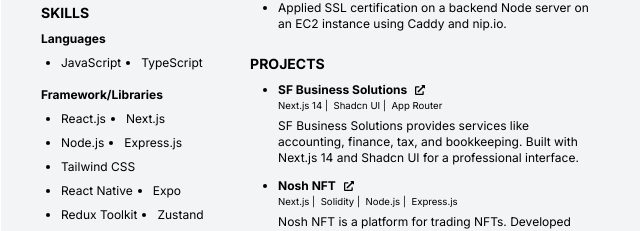
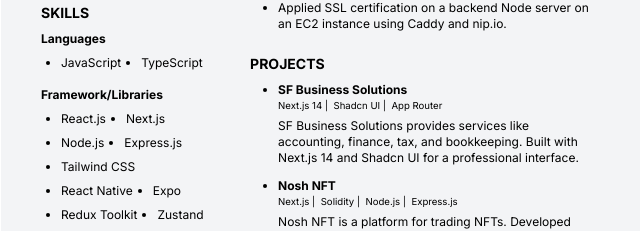
Before and after one commit to qureshikaif/my-resume, a Next.js app: page / in a window 1280 px wide. Shown: the part 720-951 px from the top of the page, without its empty margins (319-959 px from the left). Built offline with nearby package versions, Linux system fonts and the light colour scheme.

Commit message:
chore: removed project links

```diff
--- a/app/page.tsx
+++ b/app/page.tsx
@@ -1,6 +1,5 @@
 import Link from "next/link";
 import Divider from "./components/Divider";
-import { FaExternalLinkAlt } from "react-icons/fa";
 import { PiGithubLogo, PiLinkedinLogo, PiPhone } from "react-icons/pi";
 import { MdOutlineMail } from "react-icons/md";
 
@@ -413,13 +412,13 @@ export default function Home() {
                       <li className="text-xs">
                         <p className="flex items-center font-semibold">
                           {project.name}
-                          <Link
+                          {/* <Link
                             href={project.url}
                             target="_blank"
                             className="ml-2"
                           >
                             <FaExternalLinkAlt href={project.url} size={10} />
-                          </Link>
+                          </Link> */}
                         </p>
                         <div className="flex">
                           {project.techStack.map((tech, idx) => (
```
